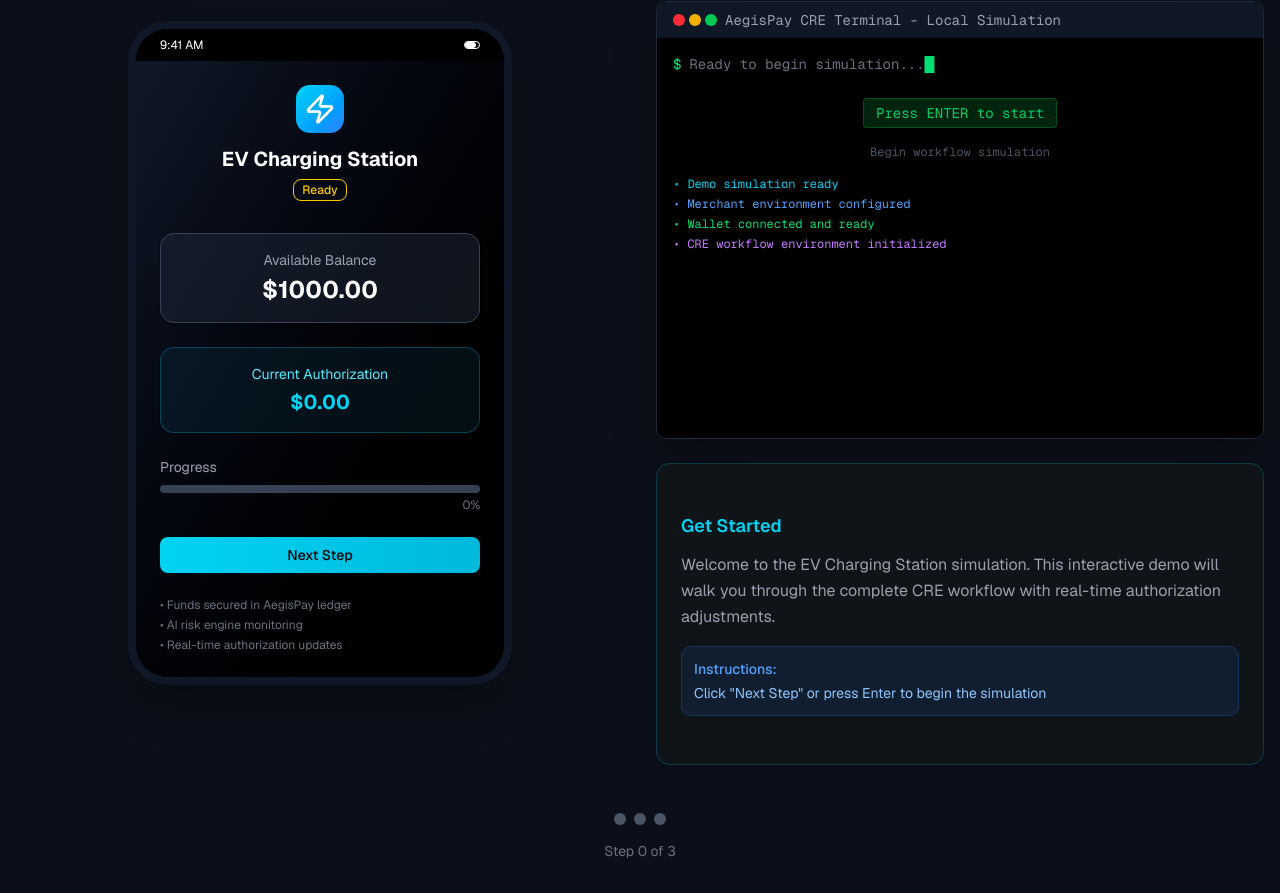
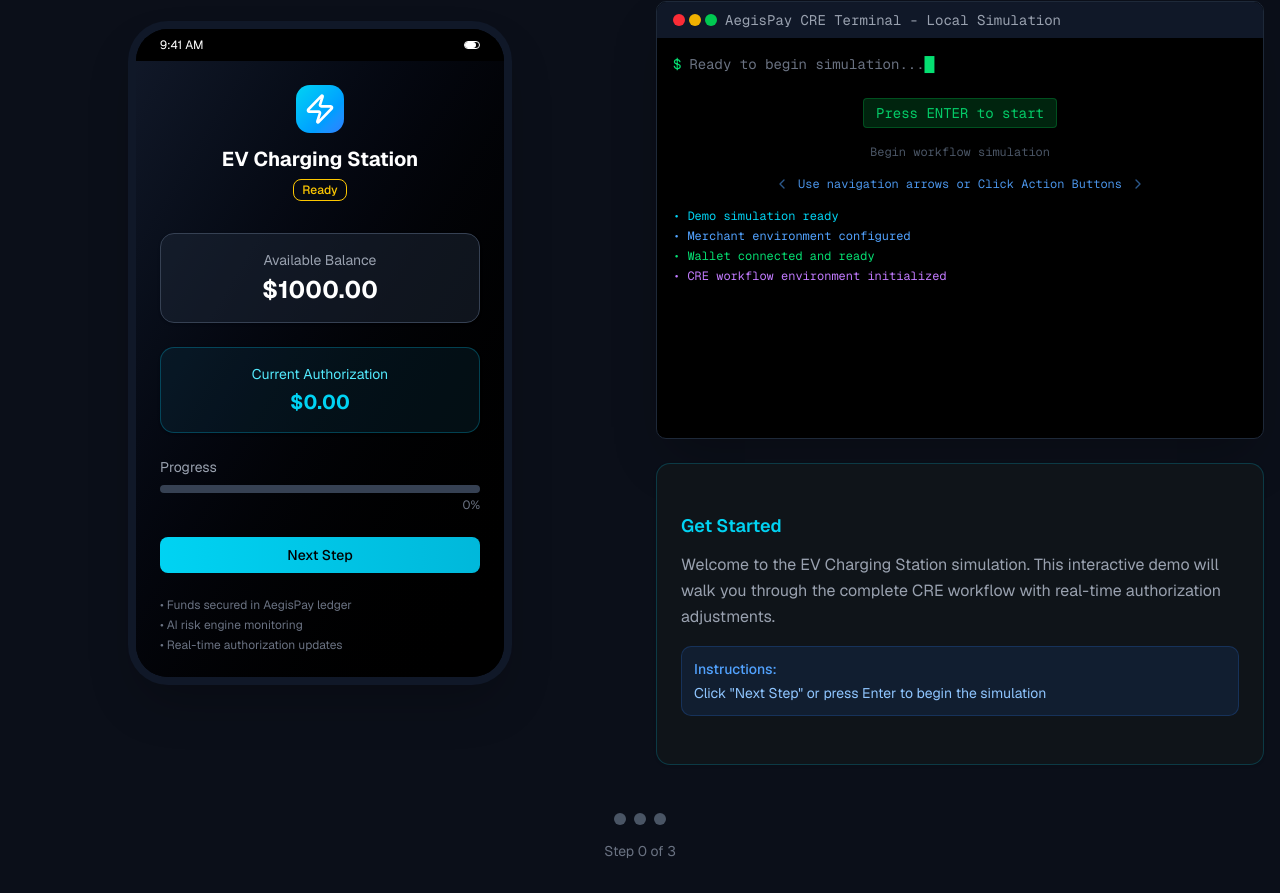
Before and after one commit to AegisPayments/aegis-web, a Next.js app: page /demos in a window 1280 px wide. Shown: the part 754-1647 px from the top of the page. Built offline with nearby package versions, Linux system fonts and the light colour scheme.

Commit message:
terminal mockup minor change

```diff
--- a/src/components/terminal-mockup.tsx
+++ b/src/components/terminal-mockup.tsx
@@ -178,6 +178,17 @@
                     <div className="text-center text-xs text-gray-600 mb-4">
                       Begin workflow simulation
                     </div>
+                    <>
+                      <div className="flex items-center justify-center space-x-4 mb-4">
+                        <div className="flex items-center space-x-2 text-blue-400 animate-pulse">
+                          <ChevronLeft className="w-4 h-4 opacity-60" />
+                          <span className="text-xs">
+                            Use navigation arrows or Click Action Buttons
+                          </span>
+                          <ChevronRight className="w-4 h-4 opacity-60" />
+                        </div>
+                      </div>
+                    </>
                   </>
                 ) : (
                   <>
@@ -185,7 +196,7 @@
                       <div className="flex items-center space-x-2 text-blue-400 animate-pulse">
                         <ChevronLeft className="w-4 h-4 opacity-60" />
                         <span className="text-sm">
-                          Use navigation arrows or Click "Next Step"
+                          Use navigation arrows or Click Action Buttons
                         </span>
                         <ChevronRight className="w-4 h-4 opacity-60" />
                       </div>
```
